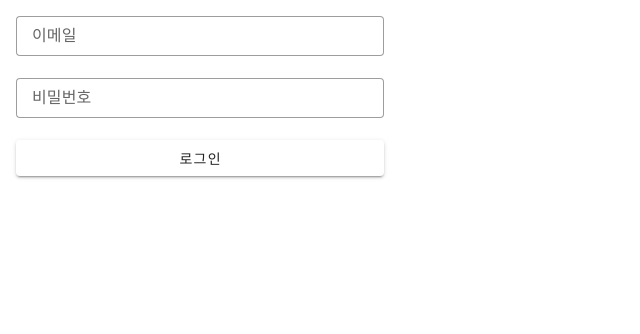
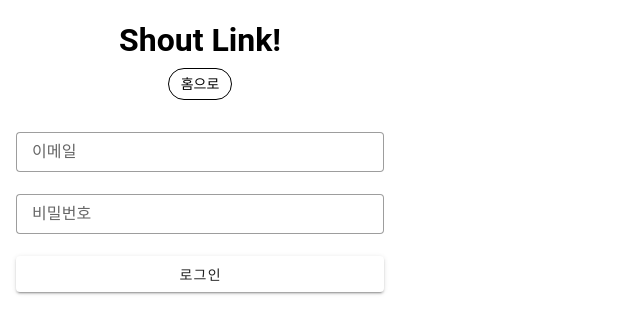
Before and after one commit to hseong3243/shout-link-extension, a Vue app: page / in a window 1280 px wide. Shown: the top 334 px of the page, without its empty margins (0-640 px from the left). Built offline with nearby package versions, Linux system fonts and the light colour scheme.

Commit message:
feat: 타이틀 컴포넌트 추가

```diff
--- a/src/components/MainPage.vue
+++ b/src/components/MainPage.vue
@@ -2,10 +2,11 @@
 import Tabs from "@/components/Tabs.vue";
 import {useAuthStore} from "@/store/AuthStore.js";
 import LoginPage from "@/components/login/LoginPage.vue";
+import Title from "@/components/Title.vue";
 
 export default {
   name: "MainPage",
-  components: {LoginPage, Tabs},
+  components: {Title, LoginPage, Tabs},
   setup() {
     const authStore = useAuthStore();
     return {authStore}
@@ -15,6 +16,7 @@ export default {
 
 <template>
   <div>
+    <Title/>
     <Tabs v-if="authStore.isLogin"/>
     <LoginPage v-if="!authStore.isLogin"/>
   </div>
--- /dev/null
+++ b/src/components/Title.vue
@@ -0,0 +1,30 @@
+<script>
+export default {
+  name: "Title",
+  methods: {
+    moveToHome() {
+      window.open('https://shoutlink.me')
+    }
+  }
+}
+</script>
+
+<template>
+  <v-container>
+    <v-row>
+      <v-col class="text-center">
+        <h1>Shout Link!</h1>
+        <v-chip
+            @click="moveToHome"
+            class="mt-1"
+            variant="outlined"
+            link>홈으로
+        </v-chip>
+      </v-col>
+    </v-row>
+  </v-container>
+</template>
+
+<style scoped>
+
+</style>
```
